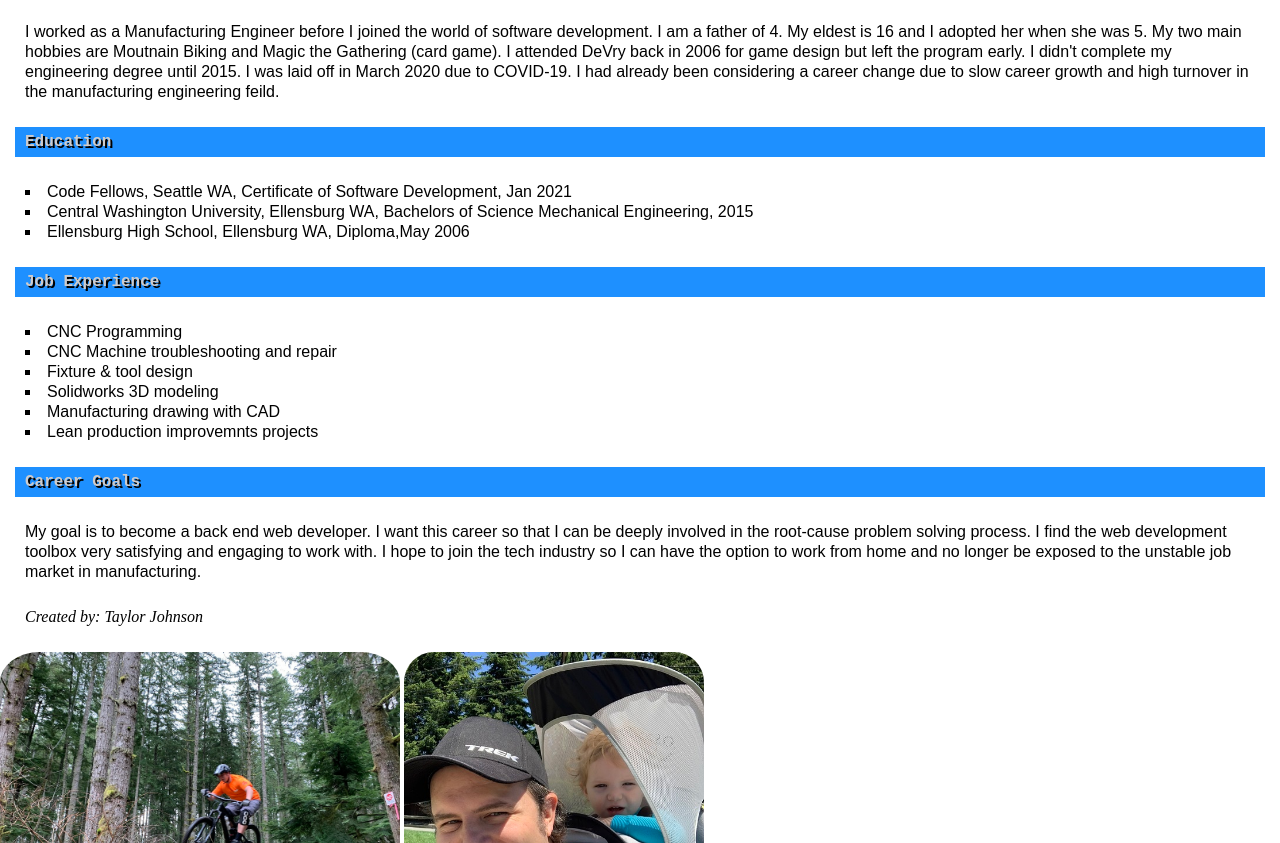
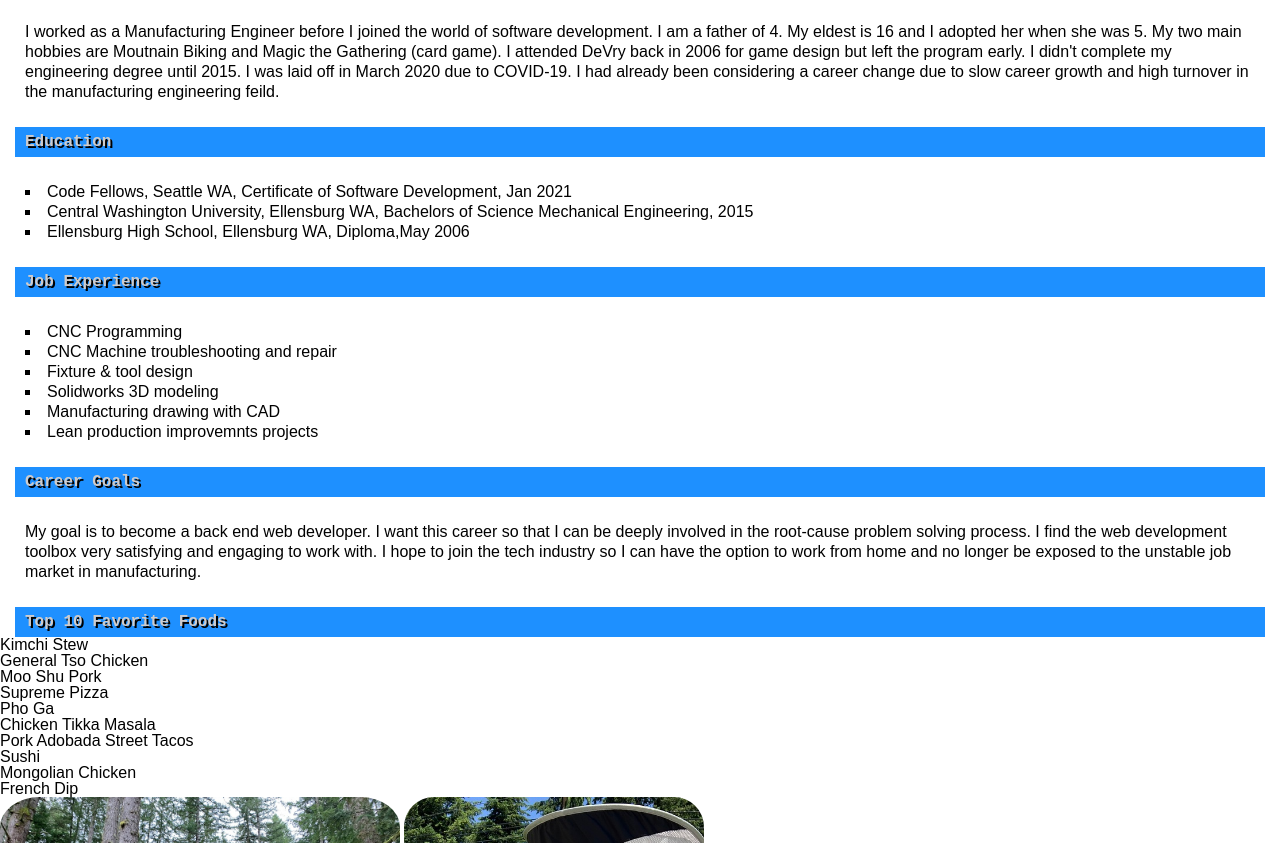
Before and after one commit to johnson-tay09/lab02, a plain HTML site: page index.html in a window 1280 px wide. Shown: the part 109-952 px from the top of the page. Drawn offline with Linux system fonts and the light colour scheme.

Commit message:
added top 10 foods for lab3

```diff
--- a/index.html
+++ b/index.html
@@ -34,13 +34,28 @@
       </ul>
       <h2>Career Goals</h2>
       <p>My goal is to become a back end web developer. I want this career so that I can be deeply involved in the root-cause problem solving process. I find the web development toolbox very satisfying and engaging to work with. I hope to join the tech industry so I can have the option to work from home and no longer be exposed to the unstable job market in manufacturing.</p>
-
+      <div id="foods">
+      <h2>Top 10 Favorite Foods</h2>
+        <ol>
+         <li>Kimchi Stew</li>
+          <li>General Tso Chicken</li>
+         <li>Moo Shu Pork</li>
+          <li>Supreme Pizza</li>
+         <li>Pho Ga</li>
+          <li>Chicken Tikka Masala</li>
+         <li>Pork Adobada Street Tacos</li>
+          <li>Sushi</li>
+         <li>Mongolian Chicken</li>
+         <li>French Dip</li>
+        </ol>
+        </main>
+      </div>
     </main>
 
     <footer>
-      <p class="italic">Created by: Taylor Johnson</p>
       <img src="/img/bikeJump.jpg" alt="Mountain Biker" style="width:400px;height:300px">
       <img src="/img/small.jpg" alt="Taylor Johnson" style="width:300px;height:300px">
+      <p class="italic">Created by: Taylor Johnson</p>
 
     </footer>
     <!-- <script src="js/app.js"></script> -->
```
